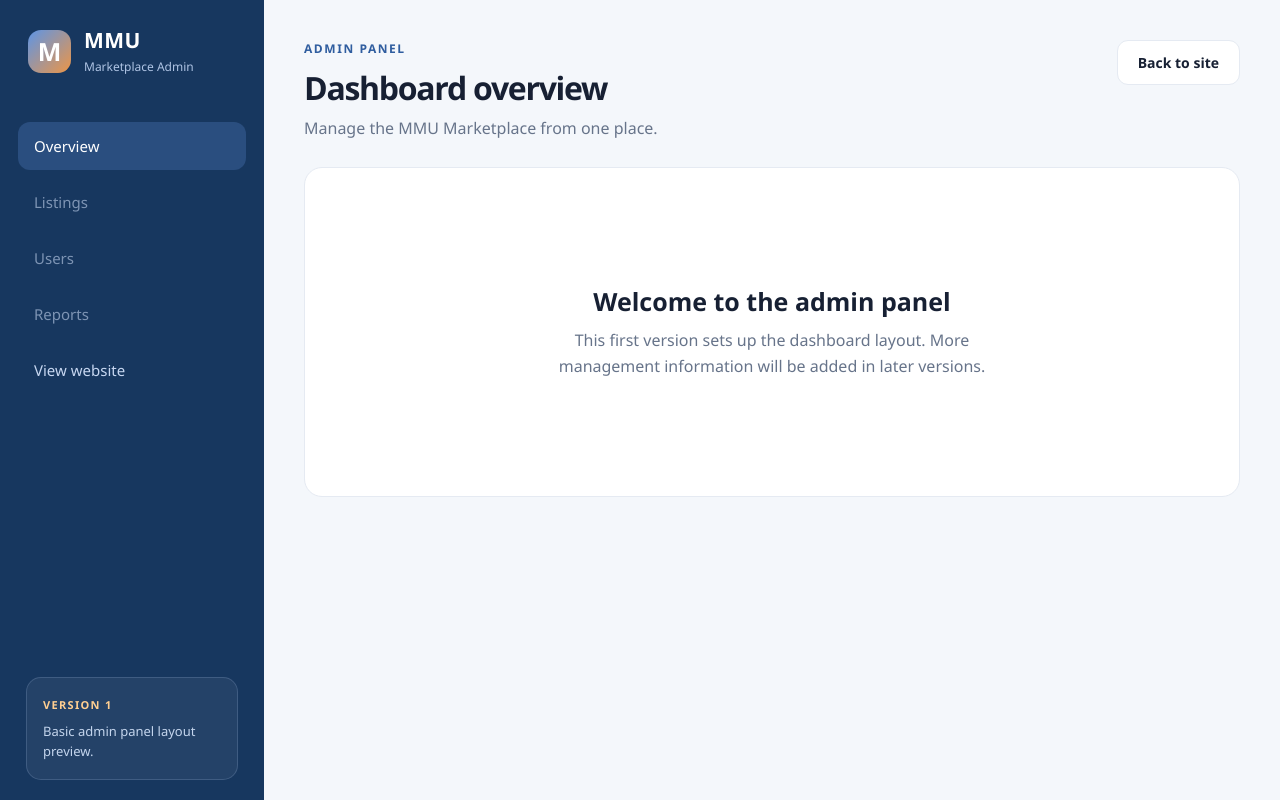
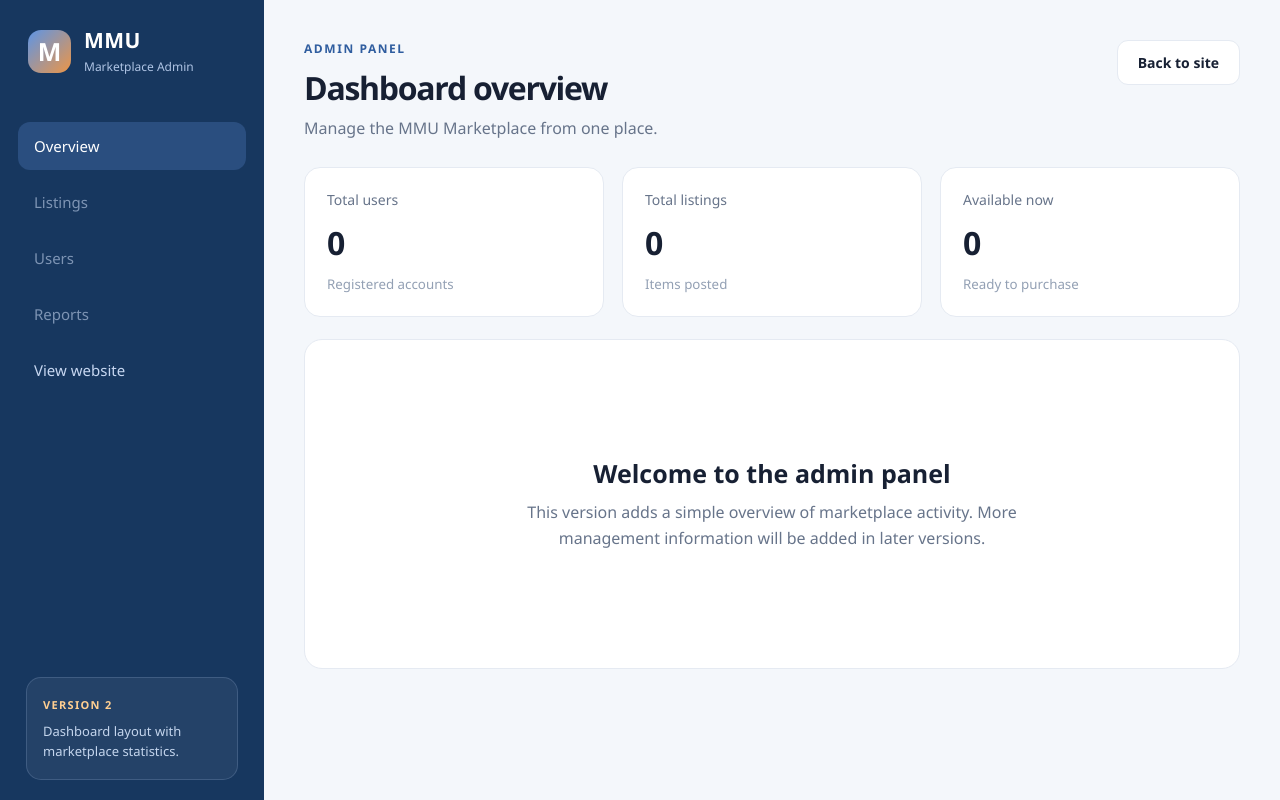
Before and after one commit to S1ngggg/GitExercise-G062-, a Flask app: page /admin in a window 1280 px wide. Run offline with Flask 3, Linux system fonts and the light colour scheme; data comes from the database, SQL or seed files in the repository; data that the repository does not hold is empty.

Commit message:
Connecting database to admin panel

```diff
--- a/app.py
+++ b/app.py
@@ -354,7 +354,32 @@ def home_page():
 
 @app.route("/admin")
 def admin_dashboard():
-    return render_template("admin.html")
+    connect = sqlite3.connect("database.db")
+    cursor = connect.cursor()
+
+    cursor.execute("SELECT COUNT(*) FROM user")
+    total_users = cursor.fetchone()[0]
+
+    cursor.execute("SELECT COUNT(*) FROM item")
+    total_listings = cursor.fetchone()[0]
+
+    cursor.execute("""
+        SELECT COUNT(*)
+        FROM item
+        JOIN status ON item.status_id = status.id
+        WHERE status.condition = 'Available'
+    """)
+    available_listings = cursor.fetchone()[0]
+
+    connect.close()
+
+    stats = {
+        "total_users": total_users,
+        "total_listings": total_listings,
+        "available_listings": available_listings
+    }
+
+    return render_template("admin.html", stats=stats)
 
 
 @app.route("/marketplace", methods=['GET'])
--- a/static/css/admin.css
+++ b/static/css/admin.css
@@ -161,6 +161,37 @@
     font-weight: 600;
 }
 
+.stat-grid {
+    margin-bottom: 22px;
+    display: grid;
+    grid-template-columns: repeat(3, minmax(180px, 1fr));
+    gap: 18px;
+}
+
+.stat-card {
+    padding: 22px;
+    border: 1px solid var(--line);
+    border-radius: 16px;
+    background: var(--white);
+}
+
+.stat-card p {
+    margin: 0 0 12px;
+    color: var(--muted);
+    font-size: 14px;
+}
+
+.stat-card strong {
+    display: block;
+    margin-bottom: 8px;
+    color: var(--text);
+    font-size: 32px;
+}
+
+.stat-card small {
+    color: #93a0b4;
+}
+
 .welcome-panel {
     min-height: 330px;
     padding: 48px;
@@ -216,4 +247,8 @@
         display: inline-block;
         margin-top: 20px;
     }
+
+    .stat-grid {
+        grid-template-columns: 1fr;
+    }
 }
--- a/templates/admin.html
+++ b/templates/admin.html
@@ -26,8 +26,8 @@
             </nav>
 
             <section class="preview-note">
-                <p class="preview-label">Version 1</p>
-                <p>Basic admin panel layout preview.</p>
+                <p class="preview-label">Version 2</p>
+                <p>Dashboard layout with marketplace statistics.</p>
             </section>
         </aside>
 
@@ -41,9 +41,27 @@
                 <a class="button" href="{{ url_for('home') }}">Back to site</a>
             </header>
 
+            <section class="stat-grid" aria-label="Marketplace statistics">
+                <article class="stat-card">
+                    <p>Total users</p>
+                    <strong>{{ stats.total_users }}</strong>
+                    <small>Registered accounts</small>
+                </article>
+                <article class="stat-card">
+                    <p>Total listings</p>
+                    <strong>{{ stats.total_listings }}</strong>
+                    <small>Items posted</small>
+                </article>
+                <article class="stat-card">
+                    <p>Available now</p>
+                    <strong>{{ stats.available_listings }}</strong>
+                    <small>Ready to purchase</small>
+                </article>
+            </section>
+
             <section class="welcome-panel">
                 <h2>Welcome to the admin panel</h2>
-                <p>This first version sets up the dashboard layout. More management information will be added in later versions.</p>
+                <p>This version adds a simple overview of marketplace activity. More management information will be added in later versions.</p>
             </section>
         </main>
     </div>
```
